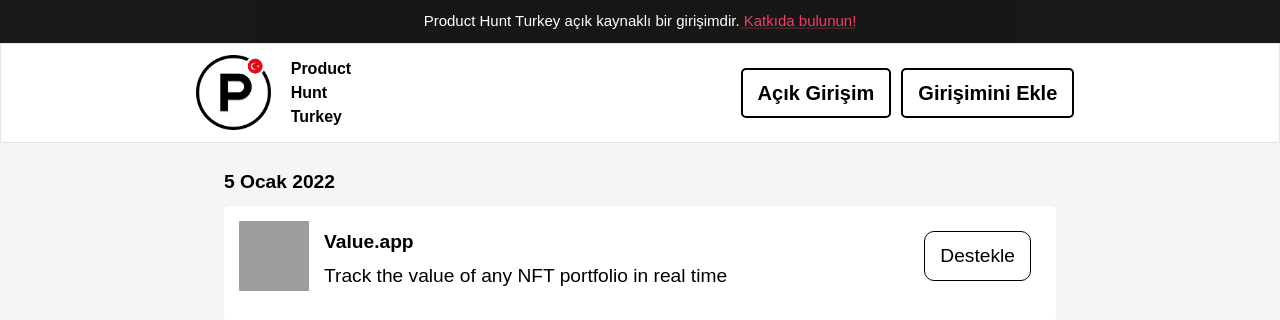
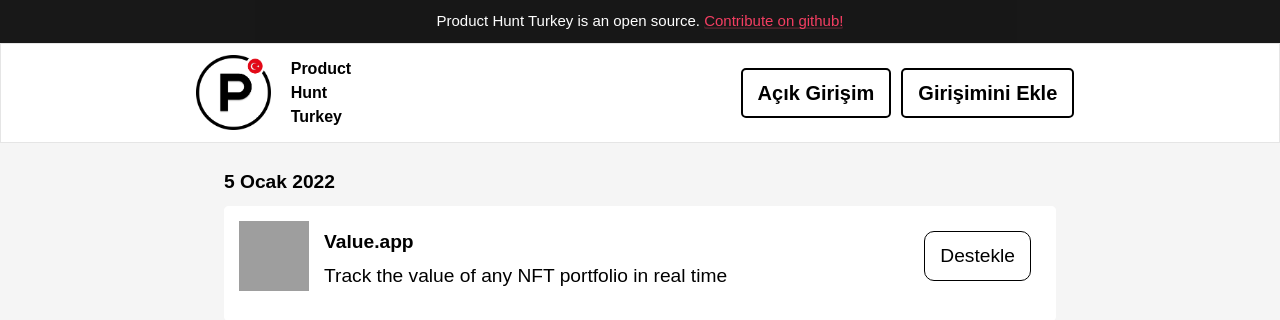
Before and after one commit to mrabdullahsahin/producthuntturkey.com, a Django app: page / in a window 1280 px wide. Shown: the top 320 px of the page. Run offline with Django 4.2, Linux system fonts and the light colour scheme; grey boxes are pictures that could not be loaded.

Commit message:
change github section language

```diff
--- a/producthuntturkey/templates/partials/_github.html
+++ b/producthuntturkey/templates/partials/_github.html
@@ -4,8 +4,8 @@
 {% endblock css %}
 <div class="OpenSourceContainer">
     <section class="OpenSourceContent">
-        Product Hunt Turkey açık kaynaklı bir girişimdir.<a class="OpenSourceLink"
+        Product Hunt Turkey is an open source. <a class="OpenSourceLink"
             href="https://github.com/mrabdullahsahin/producthuntturkey.com" target="_blank"
-            rel="noopener noreferrer"><span> </span>Katkıda bulunun!</a>
+            rel="noopener noreferrer"><span> </span>Contribute on github!</a>
     </section>
 </div>
```
